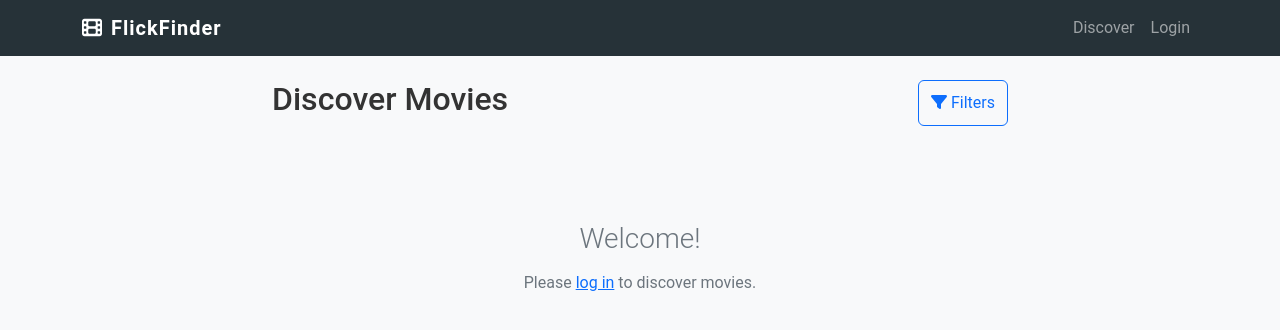
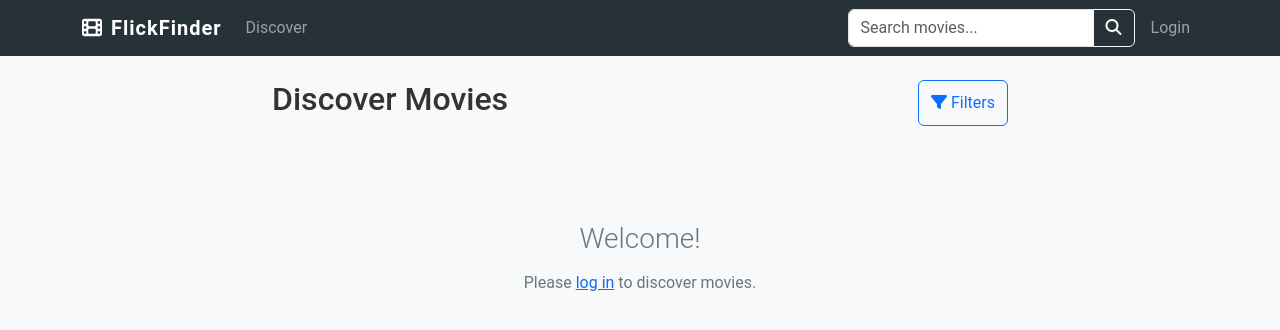
Before and after one commit to jeremyrech/CSCI4830-flickFinder, a Django app: page / in a window 1280 px wide. Shown: the top 330 px of the page. Run offline with Django 5.2, Linux system fonts and the light colour scheme; parts of the project's set-up code (start-up, migrations or seed data) failed here and were passed over.

Commit message:
Added Seach Feature

```diff
--- a/flickFinder/services/tmdb_service.py
+++ b/flickFinder/services/tmdb_service.py
@@ -181,3 +181,21 @@ class TMDBService:
             return data.get('genres', []) if data else []
         except TMDBServiceError as e:
             return []
+
+    def search_movies(self, query):
+        """Search for movies in TMDB database"""
+        params = {
+            'query': query,
+            'include_adult': 'false'
+        }
+
+        try:
+            data = self._make_request("search/movie", params)
+            if data:
+                return data.get('results', [])
+            else:
+                return []
+        except TMDBServiceError as e:
+            # Already logged in _make_request
+            logger.error(f"TMDB search failed for query '{query}': {str(e)}")
+            return []
--- a/flickFinder/static/flickFinder/css/style.css
+++ b/flickFinder/static/flickFinder/css/style.css
@@ -132,3 +132,17 @@ html, body {
         padding-right: 20px;
     }
 }
+
+/* Navbar search form */
+#navbarSearchForm {
+    min-width: 250px;
+    max-width: 400px;
+}
+
+/* Search results page */
+.search-movie-card {
+    transition: transform 0.2s;
+}
+.search-movie-card:hover {
+    transform: translateY(-5px);
+}
--- a/flickFinder/templates/flickFinder/base.html
+++ b/flickFinder/templates/flickFinder/base.html
@@ -33,7 +33,7 @@
                 <span class="navbar-toggler-icon"></span>
             </button>
             <div class="collapse navbar-collapse" id="navbarNav">
-                <ul class="navbar-nav ms-auto">
+                <ul class="navbar-nav me-auto">
                     <li class="nav-item">
                         <a class="nav-link" href="{% url 'home' %}">Discover</a>
                     </li>
@@ -41,6 +41,22 @@
                     <li class="nav-item">
                         <a class="nav-link" href="{% url 'watchlist' %}">My Watchlist</a>
                     </li>
+                    {% endif %}
+                </ul>
+
+                <!-- Add this search form -->
+                <form class="d-flex me-2" id="navbarSearchForm" action="{% url 'search_movies' %}" method="get">
+                    <div class="input-group">
+                        <input class="form-control" type="search" name="query" placeholder="Search movies..."
+                               aria-label="Search" required>
+                        <button class="btn btn-outline-light" type="submit">
+                            <i class="fas fa-search"></i>
+                        </button>
+                    </div>
+                </form>
+
+                <ul class="navbar-nav">
+                    {% if user.is_authenticated %}
                     <li class="nav-item">
                         <form action="{% url 'logout' %}" method="post">
                             {% csrf_token %}
@@ -67,5 +83,61 @@
     <script src="https://code.jquery.com/jquery-3.6.0.min.js" integrity="sha256-/xUj+3OJU5yExlq6GSYGSHk7tPXikynS7ogEvDej/m4="
     crossorigin="anonymous"></script>
     {% block extra_js %}{% endblock %}
+
+    <script>
+        document.addEventListener('DOMContentLoaded', function() {
+            // Navbar search functionality
+            const searchForm = document.getElementById('navbarSearchForm');
+            if (searchForm) {
+                searchForm.addEventListener('submit', function(e) {
+                    const searchInput = this.querySelector('input[name="query"]');
+                    if (!searchInput.value.trim()) {
+                        e.preventDefault();
+                        // You can add visual feedback here
+                        searchInput.classList.add('is-invalid');
+                        setTimeout(() => searchInput.classList.remove('is-invalid'), 2000);
+                    }
+                });
+            }
+
+            // Optional: Auto-focus search input when dropdown is shown
+            const navbarToggler = document.querySelector('.navbar-toggler');
+            if (navbarToggler) {
+                navbarToggler.addEventListener('click', function() {
+                    setTimeout(() => {
+                        const searchInput = document.querySelector('#navbarSearchForm input');
+                        if (searchInput && window.getComputedStyle(navbarToggler).display !== 'none') {
+                            searchInput.focus();
+                        }
+                    }, 300);
+                });
+            }
+
+            // Optional: Add debounced search suggestions
+            let searchTimeout;
+            const searchInput = document.querySelector('#navbarSearchForm input[name="query"]');
+            if (searchInput) {
+                searchInput.addEventListener('input', function() {
+                    clearTimeout(searchTimeout);
+                    if (this.value.length > 2) {
+                        searchTimeout = setTimeout(() => {
+                            fetchSuggestions(this.value);
+                        }, 300);
+                    }
+                });
+            }
+
+            async function fetchSuggestions(query) {
+                try {
+                    const response = await fetch(`/search/suggestions/?q=${encodeURIComponent(query)}`);
+                    const data = await response.json();
+                    // Implement your suggestion display logic here
+                    console.log('Suggestions:', data);
+                } catch (error) {
+                    console.error('Error fetching suggestions:', error);
+                }
+            }
+        });
+        </script>
 </body>
 </html>
--- a/flickFinder/urls.py
+++ b/flickFinder/urls.py
@@ -27,4 +27,6 @@ urlpatterns = [
     path('watchlist/', views.watchlist, name='watchlist'),
 
     # logout included in django auth
+
+    path('search/', views.search_movies, name='search_movies'),
 ]
--- a/flickFinder/views.py
+++ b/flickFinder/views.py
@@ -5,6 +5,7 @@ from django.http import JsonResponse, Http404
 from django.views.decorators.http import require_POST
 from django.utils import timezone
 from django.db.models import Count, Q
+from django.contrib import messages
 import logging
 import random
 from collections import Counter
@@ -691,3 +692,41 @@ def unwatchlist(request):
     except Exception as e:
         logger.exception(f"Error during unwatchlist process for movie {movie_id}, user {request.user.id}: {e}")
         return JsonResponse({'status': 'error', 'message': 'An unexpected error occurred.'}, status=500)
+
+def search_movies(request):
+    query = request.GET.get('query', '').strip()
+
+    if not query:
+        messages.warning(request, "Please enter a search term")
+        return redirect('home')
+
+    try:
+        tmdb_service = TMDBService()
+        search_results = tmdb_service.search_movies(query)
+
+        if not search_results:
+            messages.info(request, f"No movies found for '{query}'")
+            return redirect('home')
+
+        # If we find exact match by title, go directly to detail page
+        exact_match = next(
+            (movie for movie in search_results
+             if movie['title'].lower() == query.lower()),
+            None
+        )
+
+        if exact_match:
+            return redirect('movie_detail', movie_id=exact_match['id'])
+
+        # Otherwise show search results page
+        context = {
+            'query': query,
+            'results': search_results,
+            'result_count': len(search_results)
+        }
+        return render(request, 'flickFinder/search_results.html', context)
+
+    except Exception as e:
+        logger.error(f"Search error for query '{query}': {str(e)}")
+        messages.error(request, "An error occurred during search")
+        return redirect('home')
```
Also changed, not shown: flickFinder/templates/flickFinder/search_results.html (added, +30 -0 lines).
